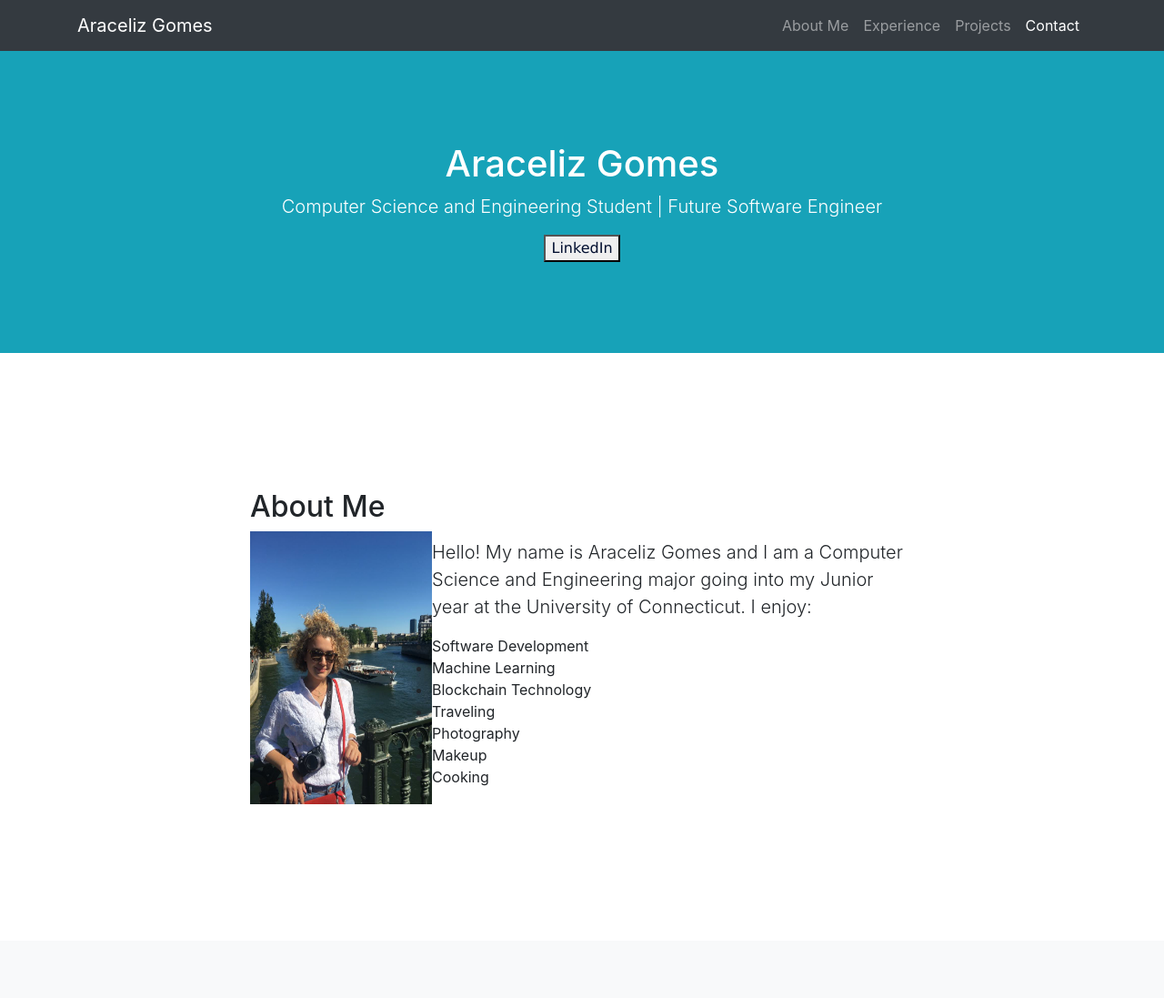
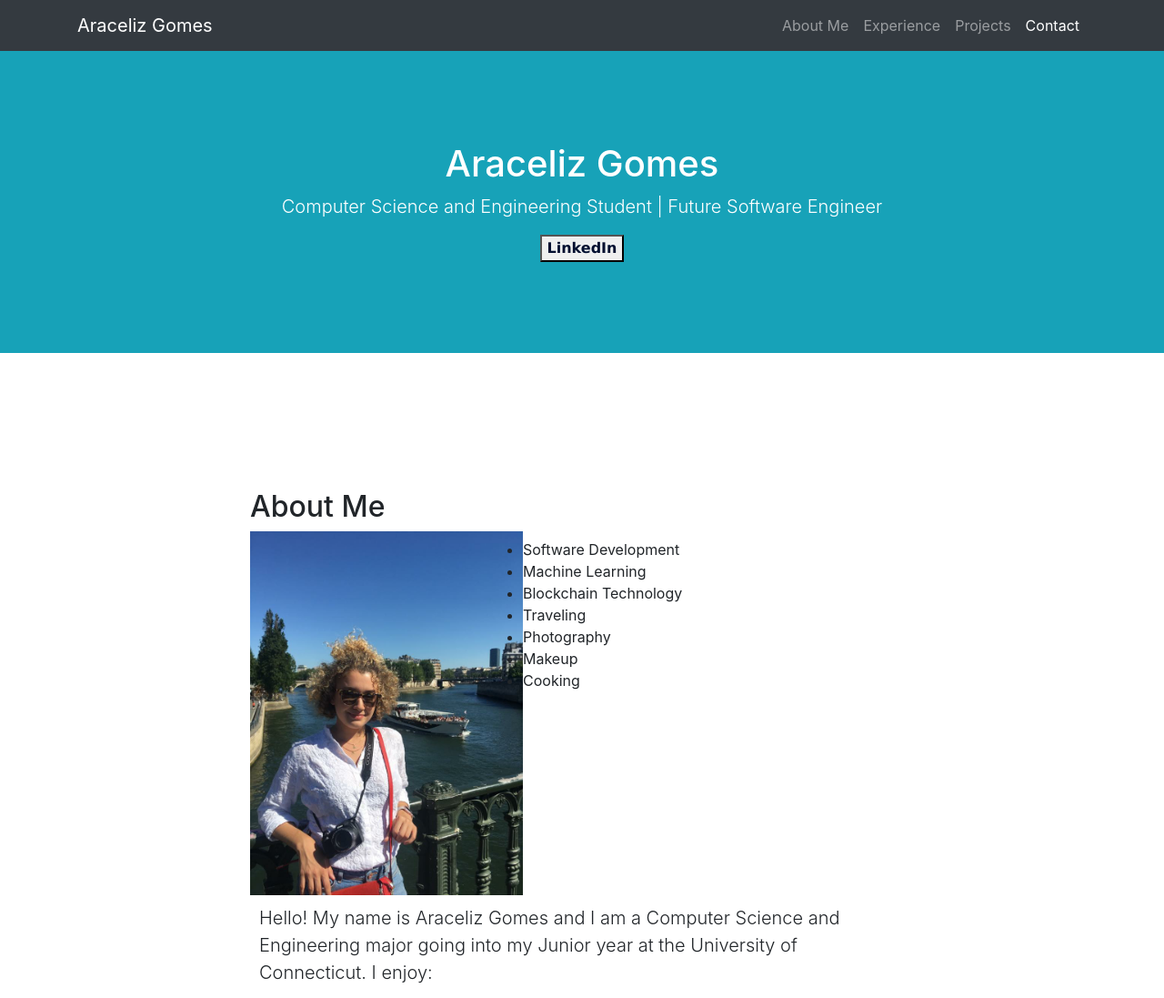
Before and after one commit to AracelizGomes/AracelizGomes.github.io, a website with bundled scripts: page index.html in a window 1280 px wide. Shown: the top 1097 px of the page at 91% size. Built offline with nearby package versions, Linux system fonts and the light colour scheme.

Commit message:
Update index.html

```diff
--- a/index.html
+++ b/index.html
@@ -50,7 +50,7 @@
       <div class="container text-center">
         <h1>Araceliz Gomes</h1>
         <p class="lead">Computer Science and Engineering Student | Future Software Engineer </p>
-        <td><button style="font-family:verdana;color:#000E2F;width:120;" class="w3-button w3-round w3-#7C878E w3-hover-white w3-hover-text-indigo" onclick="window.location.href='https://www.linkedin.com/in/aracelizgomes/', '_blank'">LinkedIn</button></td>
+        <td><button style="font-family:verdana;color:#000E2F;width:120;font-weight:bold;" class="w3-button w3-round w3-#7C878E w3-hover-white w3-hover-text-indigo" onclick="window.location.href='https://www.linkedin.com/in/aracelizgomes/', '_blank'">LinkedIn</button></td>
       </div>
     </header>
 
@@ -59,8 +59,8 @@
         <div class="row">
           <div class="col-lg-8 mx-auto">
             <h2>About Me</h2>
-            <p><img src="IMG-0027.JPG" align="left" width="200" height="300"></p>
-            <p class="lead">Hello! My name is Araceliz Gomes and I am a Computer Science and Engineering major going into my Junior year at the University of Connecticut. I enjoy: </p>
+            <p><img src="IMG-0027.JPG" align="left" width="300" height="400"></p>
+            <p class="lead" style="float:right; padding: 10px;">Hello! My name is Araceliz Gomes and I am a Computer Science and Engineering major going into my Junior year at the University of Connecticut. I enjoy: </p>
             <ul>
               <li>Software Development</li>
               <li>Machine Learning</li>
```
